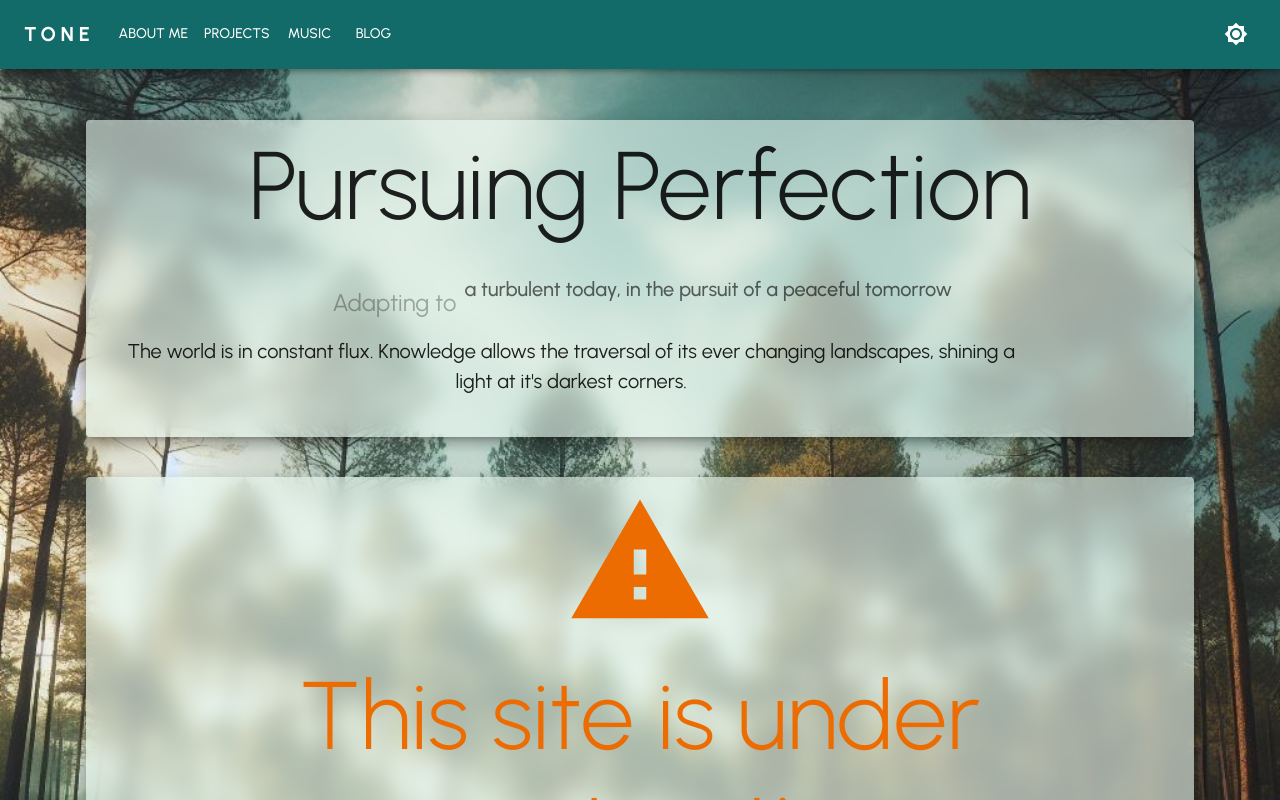
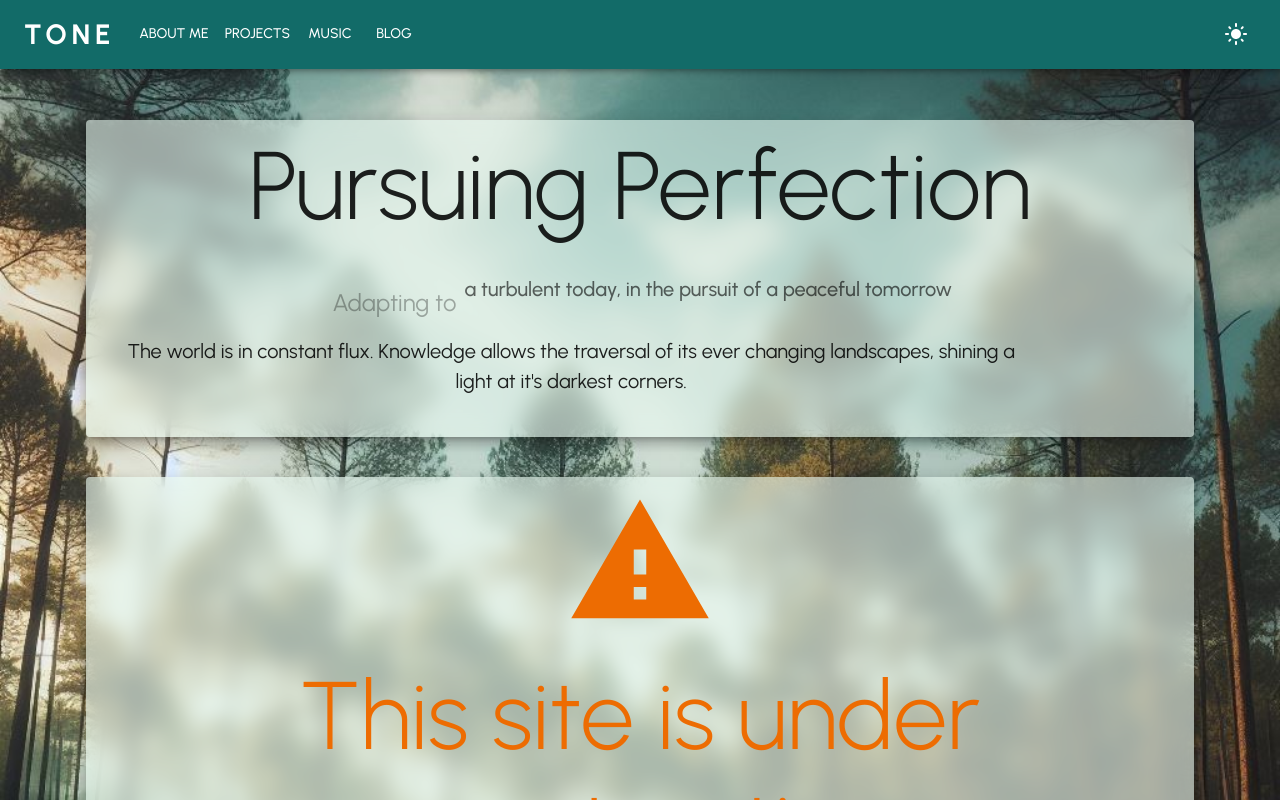
Before and after one commit to ToneAr/tone-consulting-website, a React (Create React App) app: page / in a window 1280 px wide. Shown: the top 800 px of the page. Built offline with nearby package versions, Linux system fonts and the light colour scheme; a web font is replaced by a local one.

Commit message:
update nightmode icons

```diff
--- a/src/Common/Navbar.tsx
+++ b/src/Common/Navbar.tsx
@@ -6,6 +6,8 @@ import Container from '@mui/material/Container';
 import Button from '@mui/material/Button';
 import Brightness4Icon from '@mui/icons-material/Brightness4';
 import Brightness7Icon from '@mui/icons-material/Brightness7';
+import LightModeIcon from '@mui/icons-material/LightMode';
+import NightsStayIcon from '@mui/icons-material/NightsStay';
 import { Link } from "react-router-dom";
 import { useNavigate } from "react-router-dom";
 import { IconButton, useTheme } from '@mui/material';
@@ -86,6 +88,7 @@ function Navbar({ colorMode } : {colorMode: any}) {
               noWrap
               component="a"
               sx={{
+                fontSize: 28,
                 mr: 2,
                 display: { md: 'flex' },
                 fontWeight: 700,
@@ -118,7 +121,7 @@ function Navbar({ colorMode } : {colorMode: any}) {
             <Box>
 
           <IconButton sx={{ ml: 1 }} onClick={colorMode.toggleColorMode} color="inherit">
-              {theme.palette.mode === 'light' ? <Brightness7Icon /> : <Brightness4Icon />}
+              {theme.palette.mode === 'light' ? <LightModeIcon /> : <NightsStayIcon />}
           </IconButton>
 
       </Box>
```
